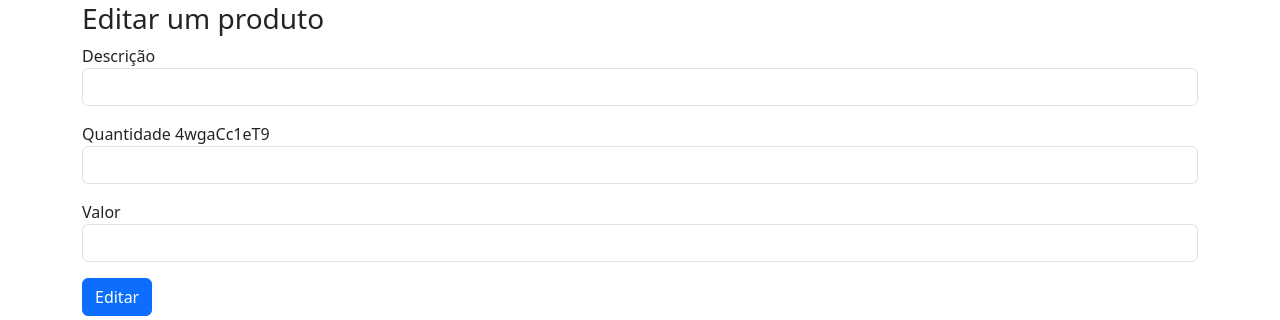
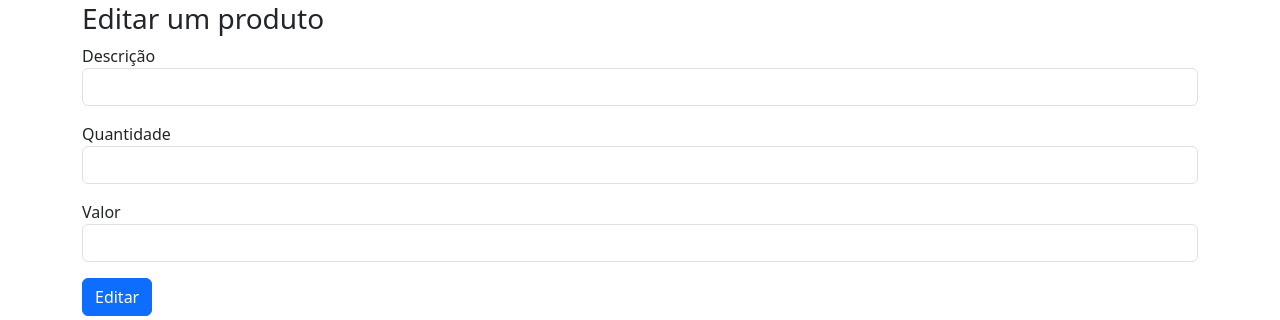
Before and after one commit to erik-monteiro/simple-crud-php, a PHP site: page /editar_produto.php?id=1 in a window 1280 px wide. Shown: the part 190-510 px from the top of the page. Run offline with PHP 8.4, Linux system fonts and the light colour scheme; data that the repository does not hold is empty.

```diff
--- a/editar_produto.php
+++ b/editar_produto.php
@@ -27,7 +27,7 @@ $prod = $produto->encontrarPorId($_GET['id']);
                 <input type="text" class="form-control" name="descricao" value="<?php echo $prod['descricao']; ?>">
             </div>
             <div class="mb-3">
-                <label for="">Quantidade</label> 4wgaCc1eT9
+                <label for="">Quantidade</label>
                 <input type="text" class="form-control" name="quantidade" value="<?php echo $prod['quantidade']; ?>">
             </div>
             <div class="mb-3">
```
